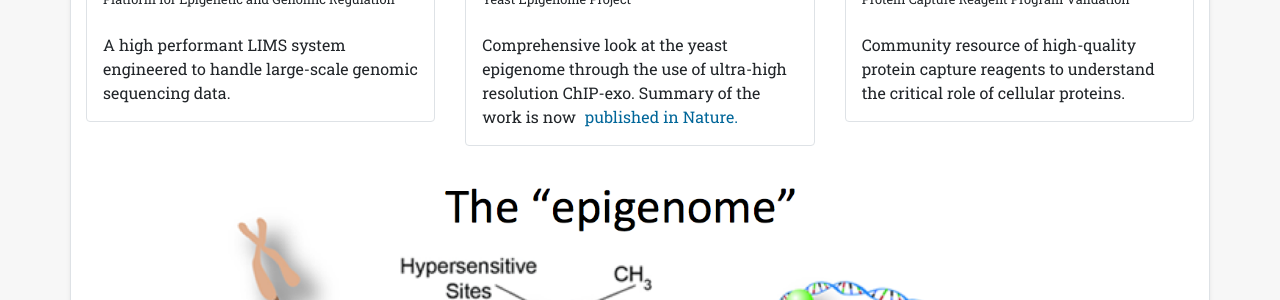
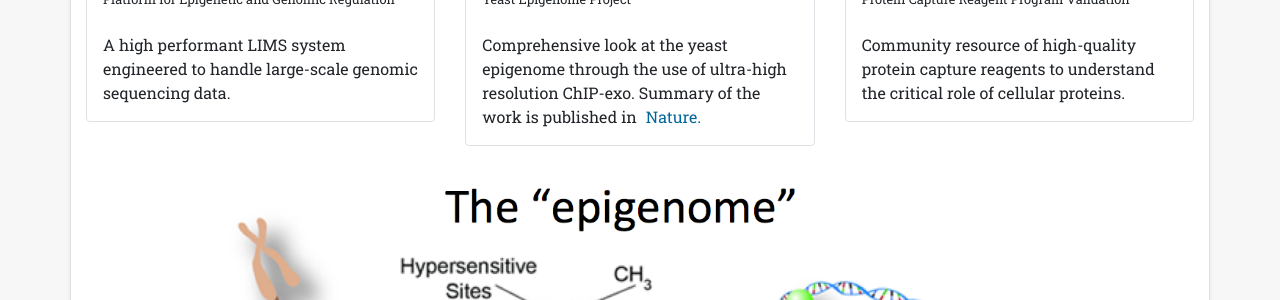
Before and after one commit to CEGRcode/cegrcode.github.io, a Jekyll site: the page built from index.html, in a window 1280 px wide. Shown: the part 322-622 px from the top of the page. Built offline with Jekyll 4.4.1, drawn with Linux system fonts in a browser that asks for light colours; nearby versions of some CDN libraries.

Commit message:
minor editions

```diff
--- a/group.html
+++ b/group.html
@@ -3,7 +3,7 @@ title: Group
 ---
 <div class="container">
 
-  <h4>Principal Investigators</h4>
+  <h4>Principal Investigator</h4>
   <br>
 
 
--- a/index.html
+++ b/index.html
@@ -21,7 +21,7 @@ title: Home
           <h3 class="mb-0">YEP</h3>
           <small>Yeast Epigenome Project</small>
           <br>
-          <p class="card-text mb-auto">Comprehensive look at the yeast epigenome through the use of ultra-high resolution ChIP-exo. Summary of the work is now <a class="publinks" href="https://www.nature.com/articles/s41586-021-03314-8" title="pubmed link">published in Nature.</a></p>
+          <p class="card-text mb-auto">Comprehensive look at the yeast epigenome through the use of ultra-high resolution ChIP-exo. Summary of the work is published in <a class="publinks" href="https://www.nature.com/articles/s41586-021-03314-8" title="pubmed link">Nature.</a></p>
           <!-- <a href="/resources#YEP" class="stretched-link"></a> -->
         </div>
       </div>
```
